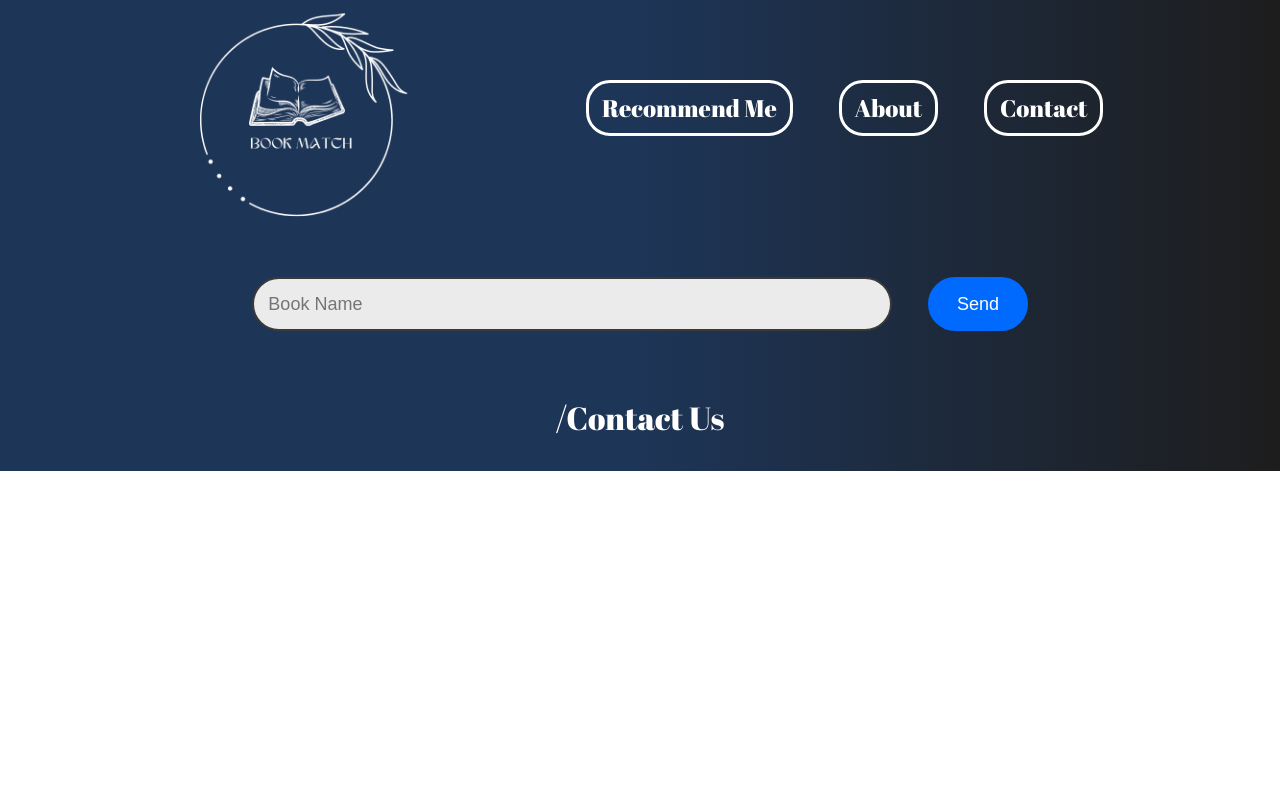
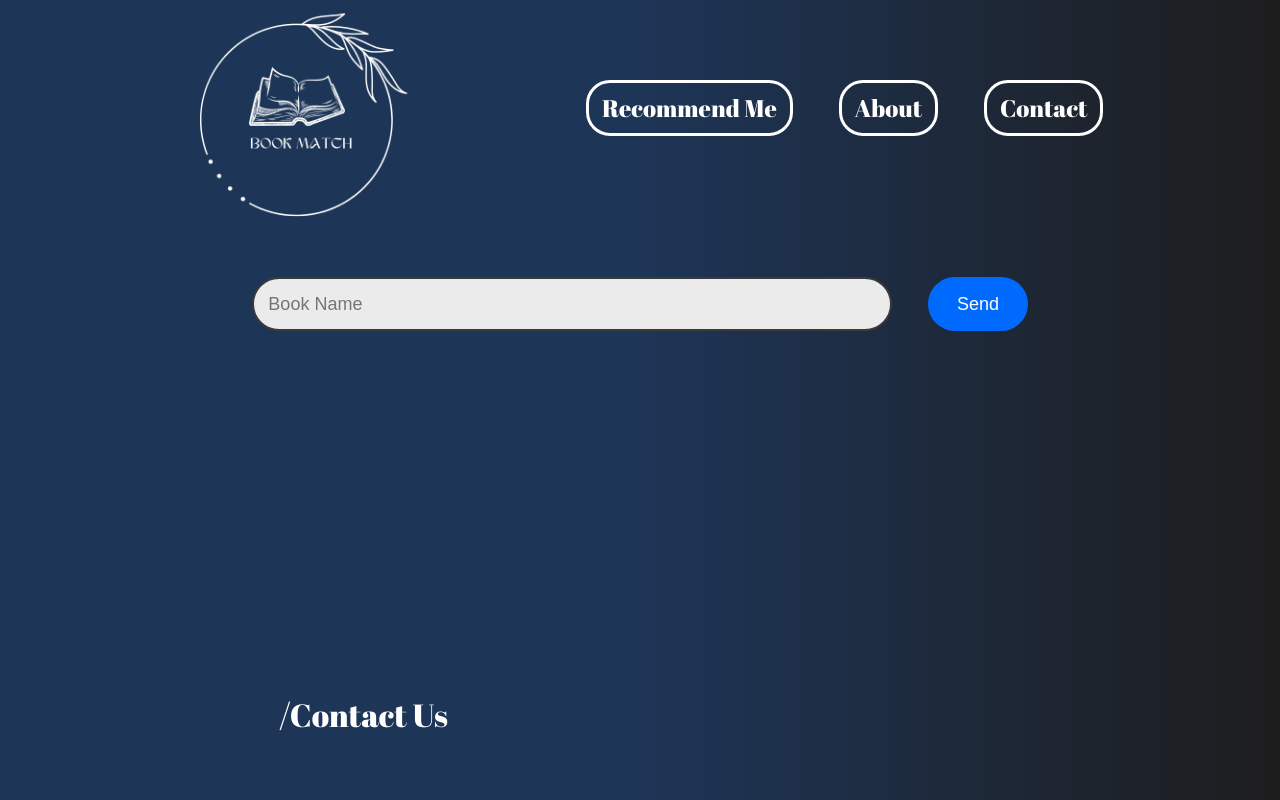
Before and after one commit to fgonzaga25/BookMatch, a Flask app: page /recommend in a window 1280 px wide. Run offline with Flask 3, Linux system fonts and the light colour scheme; parts of the project's set-up code (start-up, migrations or seed data) failed here and were passed over.

Commit message:
Commit teste

```diff
--- a/static/css/recommend.css
+++ b/static/css/recommend.css
@@ -2,10 +2,15 @@
     margin: 0;
     padding: 0;
     box-sizing: border-box;
+
+}
+
+body {
+    background-image: linear-gradient(to right, #1d3557, #1d3557, #1d1d1d);
 }
 
 .headerContainer {
-    background-image: linear-gradient(to right, #1d3557, #1d3557, #1d1d1d);
+    /* background-image: linear-gradient(to right, #1d3557, #1d3557, #1d1d1d); */
     display: flex;
     justify-content: space-between;
     flex-direction: row;
@@ -116,7 +121,7 @@
     font-family: 'Abril Fatface', cursive;
     height: 56.1vh;
     font-size: 3vh;
-    background-image: linear-gradient(to right, #1d3557, #1d3557, #1d1d1d);
+    /* background-image: linear-gradient(to right, #1d3557, #1d3557, #1d1d1d); */
     padding: 5vh;
 }
 
@@ -152,11 +157,15 @@
     cursor: pointer;
 }
 
-.footerClass {
-    background-image: linear-gradient(to right, #1d3557, #1d3557, #1d1d1d);
+#footerClass {
+    /* background-image: linear-gradient(to right, #1d3557, #1d3557, #1d1d1d); */
     font-size: 4vh;
     font-family: 'Abril Fatface', cursive;
     padding: 4vh;
     color: #ffffff;
     text-align: center;
+    position: fixed;
+    bottom: 2rem;
+    right: 50rem;
+    background-image: none;
 }
--- a/templates/recommend.html
+++ b/templates/recommend.html
@@ -44,7 +44,7 @@
 
     <section class="containerBooks"></section>
 
-    <footer class="footerClass">/Contact Us</footer>
+    <footer id="footerClass">/Contact Us</footer>
 
     <script src=" {{ url_for('static', filename='js/formatR.js') }} "></script>
     <script>
```
